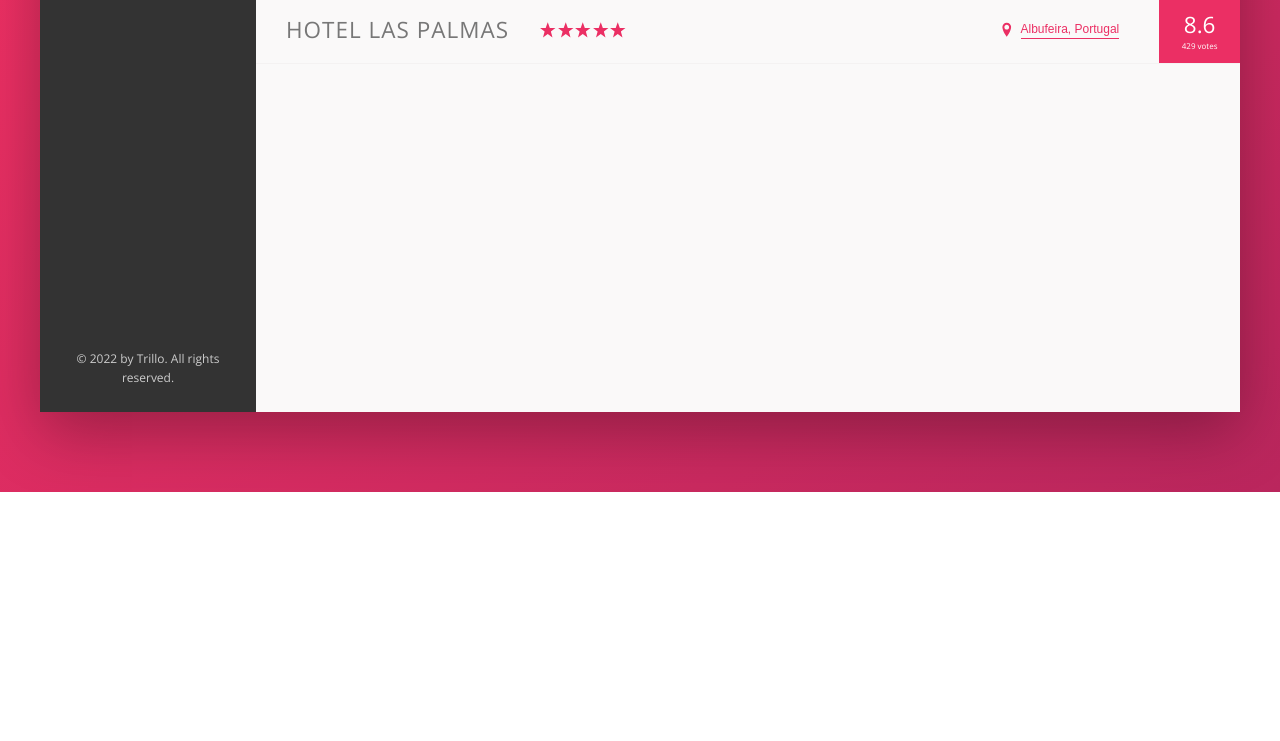
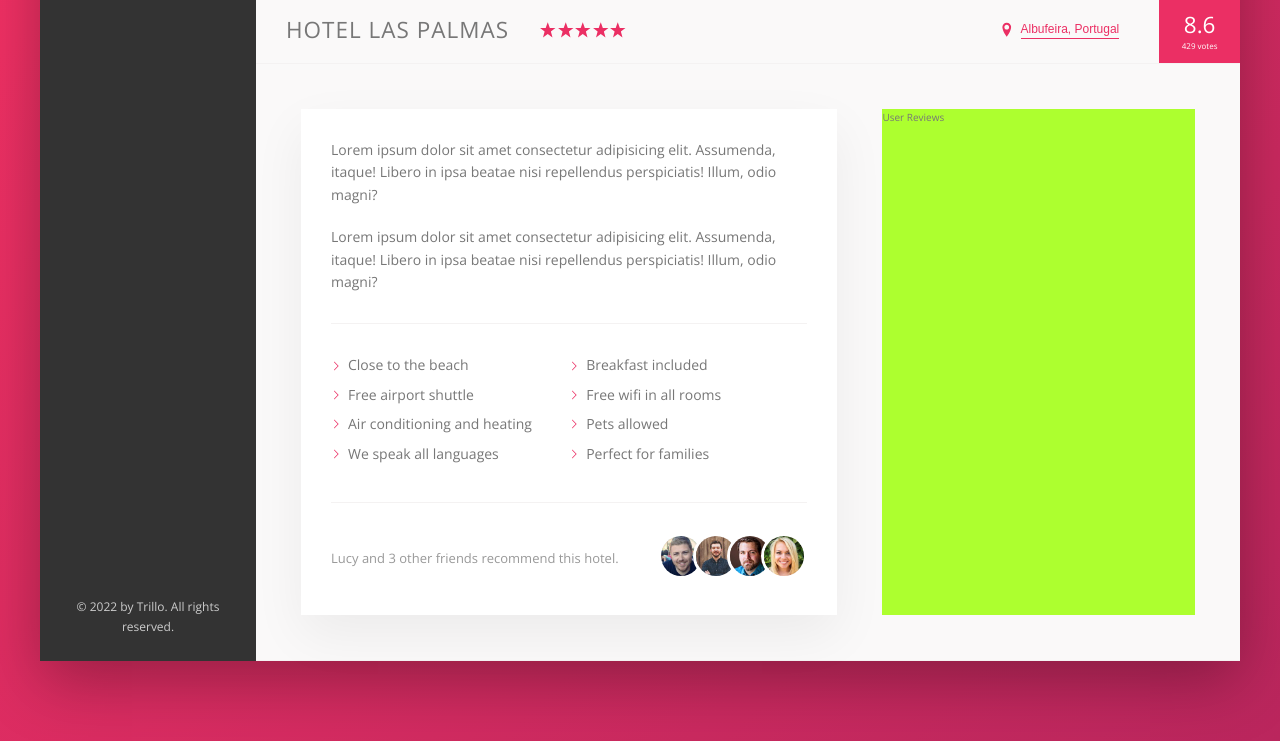
Before and after one commit to criquimj/trillo, a website: page index.html in a window 1280 px wide. Shown: the part 538-1279 px from the top of the page. Before the commit the page ends 1030 px from the top, so only its background shows below. Drawn offline with nearby package versions, Linux system fonts and the light colour scheme.

Commit message:
Adding description section

```diff
--- a/index.html
+++ b/index.html
@@ -151,6 +151,60 @@
               <div class="overview__rating-count">429 votes</div>
             </div>
           </div>
+
+          <div class="detail">
+            <div class="description">
+              <p class="paragraph">
+                Lorem ipsum dolor sit amet consectetur adipisicing elit.
+                Assumenda, itaque! Libero in ipsa beatae nisi repellendus
+                perspiciatis! Illum, odio magni?
+              </p>
+              <p class="paragraph">
+                Lorem ipsum dolor sit amet consectetur adipisicing elit.
+                Assumenda, itaque! Libero in ipsa beatae nisi repellendus
+                perspiciatis! Illum, odio magni?
+              </p>
+              <ul class="list">
+                <li class="list__item">Close to the beach</li>
+                <li class="list__item">Breakfast included</li>
+                <li class="list__item">Free airport shuttle</li>
+                <li class="list__item">Free wifi in all rooms</li>
+                <li class="list__item">Air conditioning and heating</li>
+                <li class="list__item">Pets allowed</li>
+                <li class="list__item">We speak all languages</li>
+                <li class="list__item">Perfect for families</li>
+              </ul>
+              <div class="recommend">
+                <p class="recommend__count">
+                  Lucy and 3 other friends recommend this hotel.
+                </p>
+                <div class="recommend__friends">
+                  <img
+                    src="img/user-3.jpg"
+                    alt="Friend 1"
+                    class="recommend__photo"
+                  />
+                  <img
+                    src="img/user-4.jpg"
+                    alt="Friend 2"
+                    class="recommend__photo"
+                  />
+                  <img
+                    src="img/user-5.jpg"
+                    alt="Friend 3"
+                    class="recommend__photo"
+                  />
+                  <img
+                    src="img/user-6.jpg"
+                    alt="Friend 4"
+                    class="recommend__photo"
+                  />
+                </div>
+              </div>
+            </div>
+
+            <div class="user-reviews">User Reviews</div>
+          </div>
         </main>
       </div>
     </div>
--- a/sass/_base.scss
+++ b/sass/_base.scss
@@ -13,6 +13,9 @@
   --color-grey-dark-3: #999;
 
   --shadow-dark: 0 2rem 6rem rgba(0, 0, 0, 0.3);
+  --shadow-light: 0 2rem 5rem rgba(0, 0, 0, 0.06);
+
+  --line: 1px solid var(--color-grey-light-2);
 }
 
 *,
--- a/sass/_components.scss
+++ b/sass/_components.scss
@@ -199,7 +199,7 @@
 .overview {
   display: flex;
   align-items: center;
-  border-bottom: 1px solid var(--color-grey-light-2);
+  border-bottom: var(--line);
 
   &__heading {
     font-size: 2.25rem;
@@ -297,3 +297,74 @@
     box-shadow: none;
   }
 }
+
+//////////////////////////////////
+// PARAGRAPH
+.paragraph:not(:last-of-type) {
+  margin-bottom: 2rem;
+}
+
+//////////////////////////////////
+// LIST
+.list {
+  list-style: none;
+  margin: 3rem 0;
+  padding: 3rem 0;
+  border-top: var(--line);
+  border-bottom: var(--line);
+  display: flex;
+  flex-wrap: wrap;
+
+  &__item {
+    flex: 0 0 50%;
+    margin-bottom: 0.7rem;
+    display: flex;
+    align-items: center;
+  }
+
+  &__item::before {
+    content: "";
+    display: inline-block;
+    height: 1rem;
+    width: 1rem;
+    margin-right: 0.7rem;
+
+    // Older browsers
+    // background-image: url(../img/chevron-thin-right.svg);
+    // background-size: cover;
+
+    // Newer browsers - masks
+    background-color: var(--color-primary);
+    -webkit-mask-image: url(../img/chevron-thin-right.svg);
+    -webkit-mask-size: cover;
+  }
+}
+
+//////////////////////////////////
+// RECOMMEND
+.recommend {
+  font-size: 1.3rem;
+  color: var(--color-grey-dark-3);
+  display: flex;
+  align-items: center;
+
+  &__count {
+    margin-right: auto;
+  }
+
+  &__friends {
+  }
+
+  &__photo {
+    // Allows the border to be added to the total height of the element
+    box-sizing: content-box;
+    height: 4rem;
+    width: 4rem;
+    border-radius: 50%;
+    border: 3px solid #fff;
+
+    &:not(:last-child) {
+      margin-right: -1.5rem;
+    }
+  }
+}
--- a/sass/_layout.scss
+++ b/sass/_layout.scss
@@ -10,7 +10,7 @@
   font-size: 1.4rem;
   height: 7rem;
   background-color: #fff;
-  border-bottom: 1px solid var(--color-grey-light-2);
+  border-bottom: var(--line);
 
   display: flex;
   justify-content: space-between;
@@ -30,7 +30,26 @@
 }
 
 .hotel-view {
-  //   background-color: orangered;
-  height: 80rem;
   flex: 1;
 }
+
+.detail {
+  display: flex;
+  padding: 4.5rem;
+  background-color: var(--color-grey-light-1);
+  border-bottom: var(--line);
+}
+
+.description {
+  background-color: #fff;
+  box-shadow: var(--shadow-light);
+  padding: 3rem;
+  flex: 0 0 60%;
+  margin-right: 4.5rem;
+  font-size: 1.4rem;
+}
+
+.user-reviews {
+  background-color: greenyellow;
+  flex: 1;
+}
```
Also changed, not shown: css/style.css.
